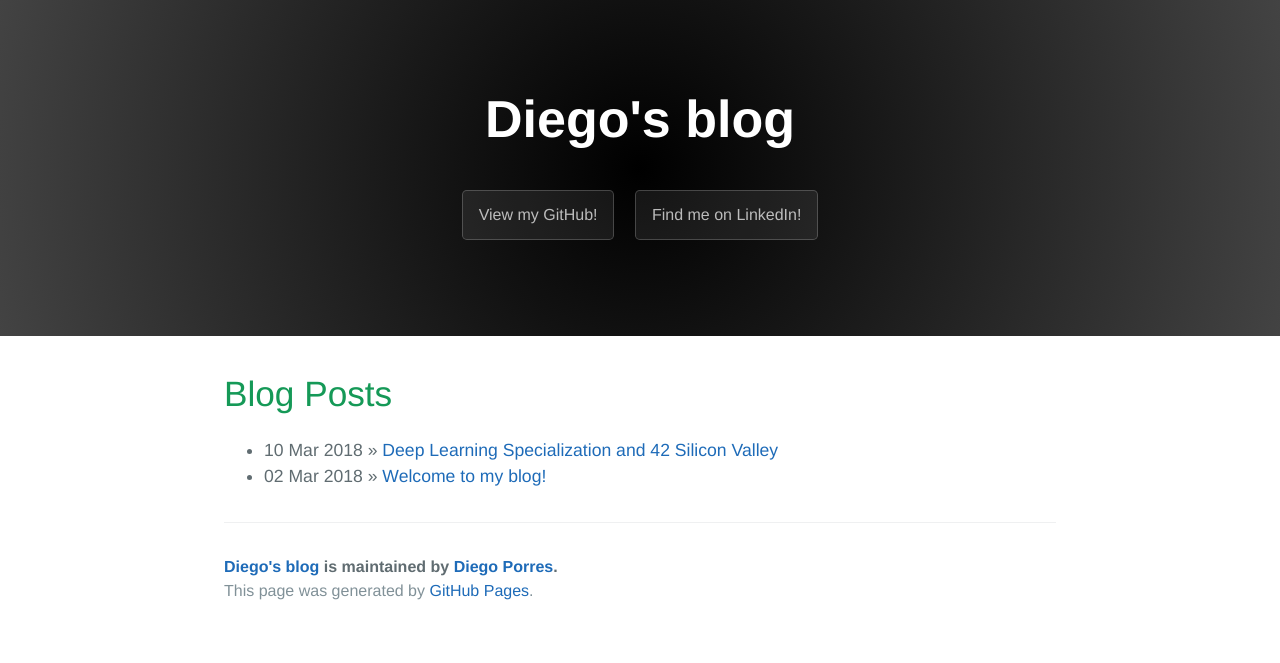
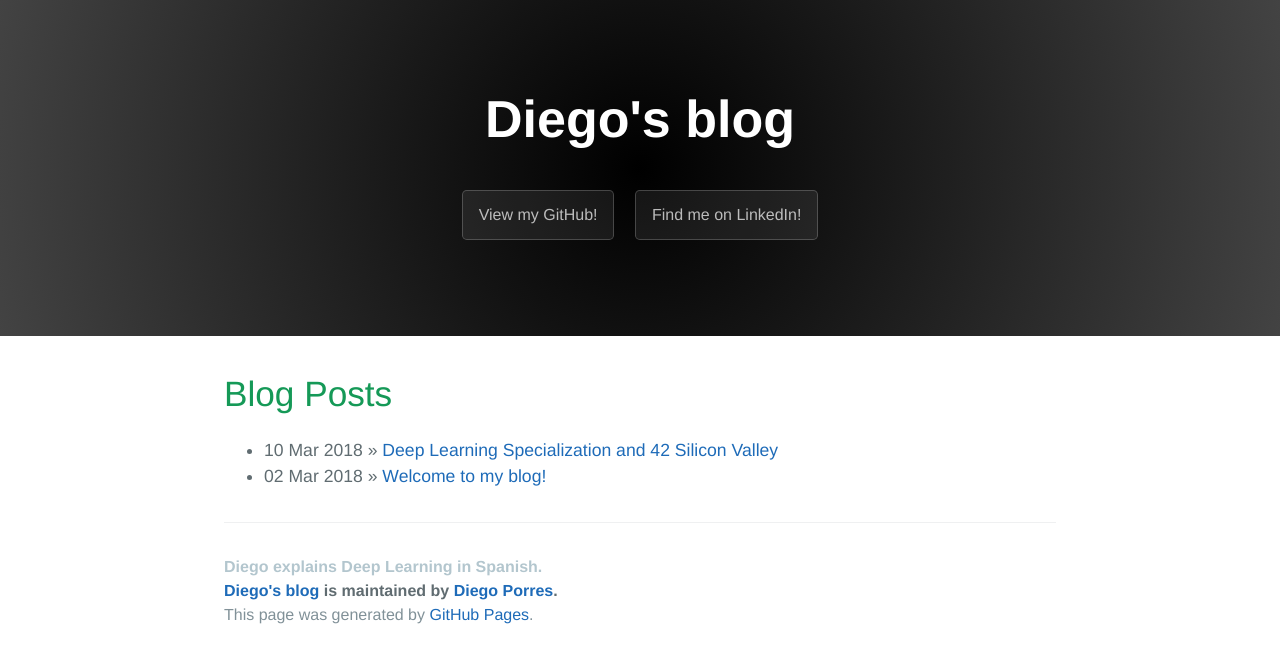
Before and after one commit to PDillis/pdillis.github.io, a Jekyll site: the page built from index.html, in a window 1280 px wide. Shown: the top 663 px of the page. Built offline with Jekyll 4.4.1, drawn with Linux system fonts in a browser that asks for light colours.

Commit message:
Update page-footer.html

```diff
--- a/_includes/page-footer.html
+++ b/_includes/page-footer.html
@@ -1,4 +1,5 @@
 <footer class="site-footer">
+  <span class="site-footer-quote">Diego explains Deep Learning in Spanish.</span>
   <span class="site-footer-owner"><a href="{{ site.url }}">{{ site.title }}</a> is maintained by <a href="{{ site.author.url }}">{{ site.author.name }}</a>.</span>
   <span class="site-footer-credits">This page was generated by <a href="https://pages.github.com">GitHub Pages</a>.</span>
 </footer>
```
